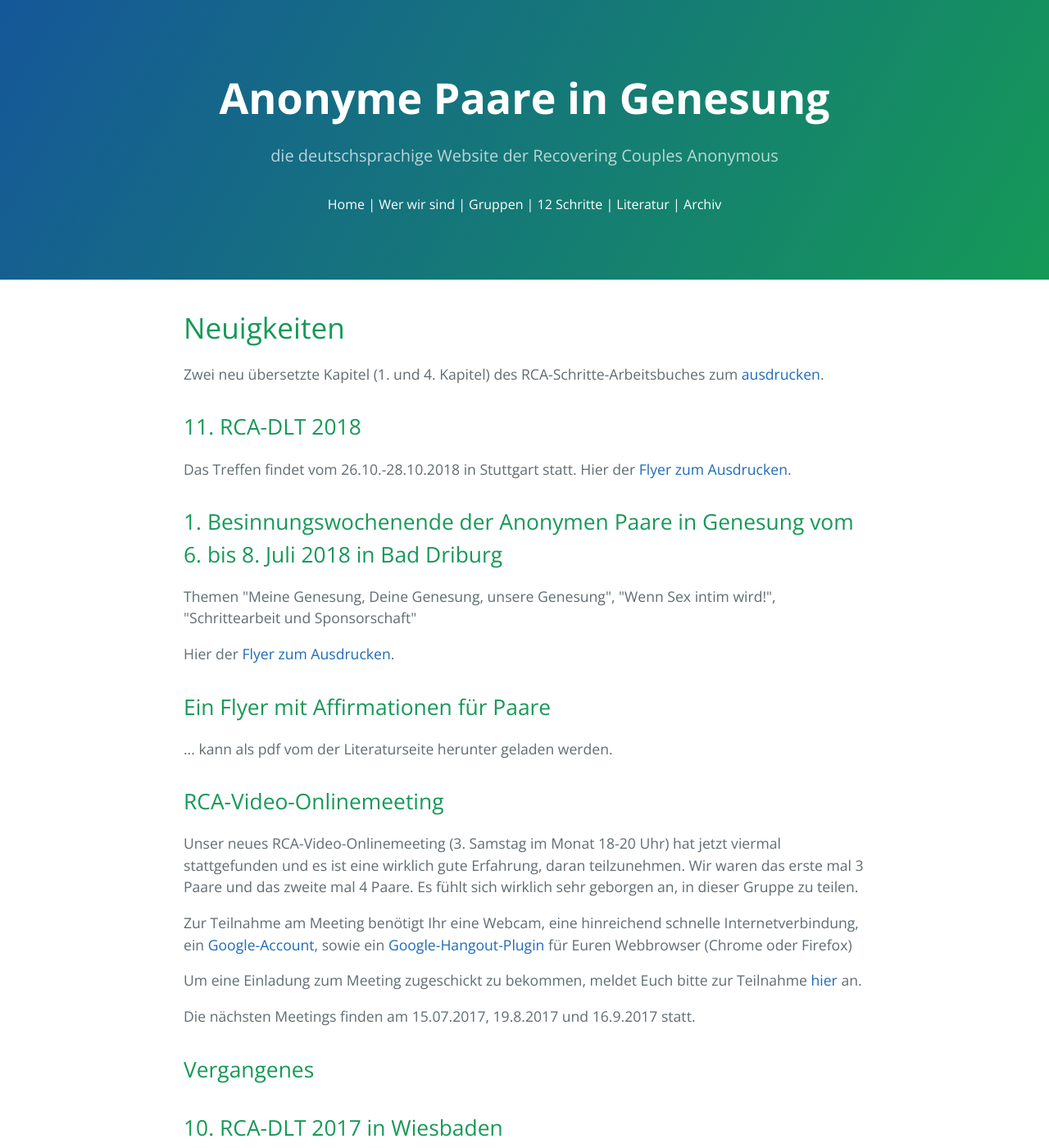
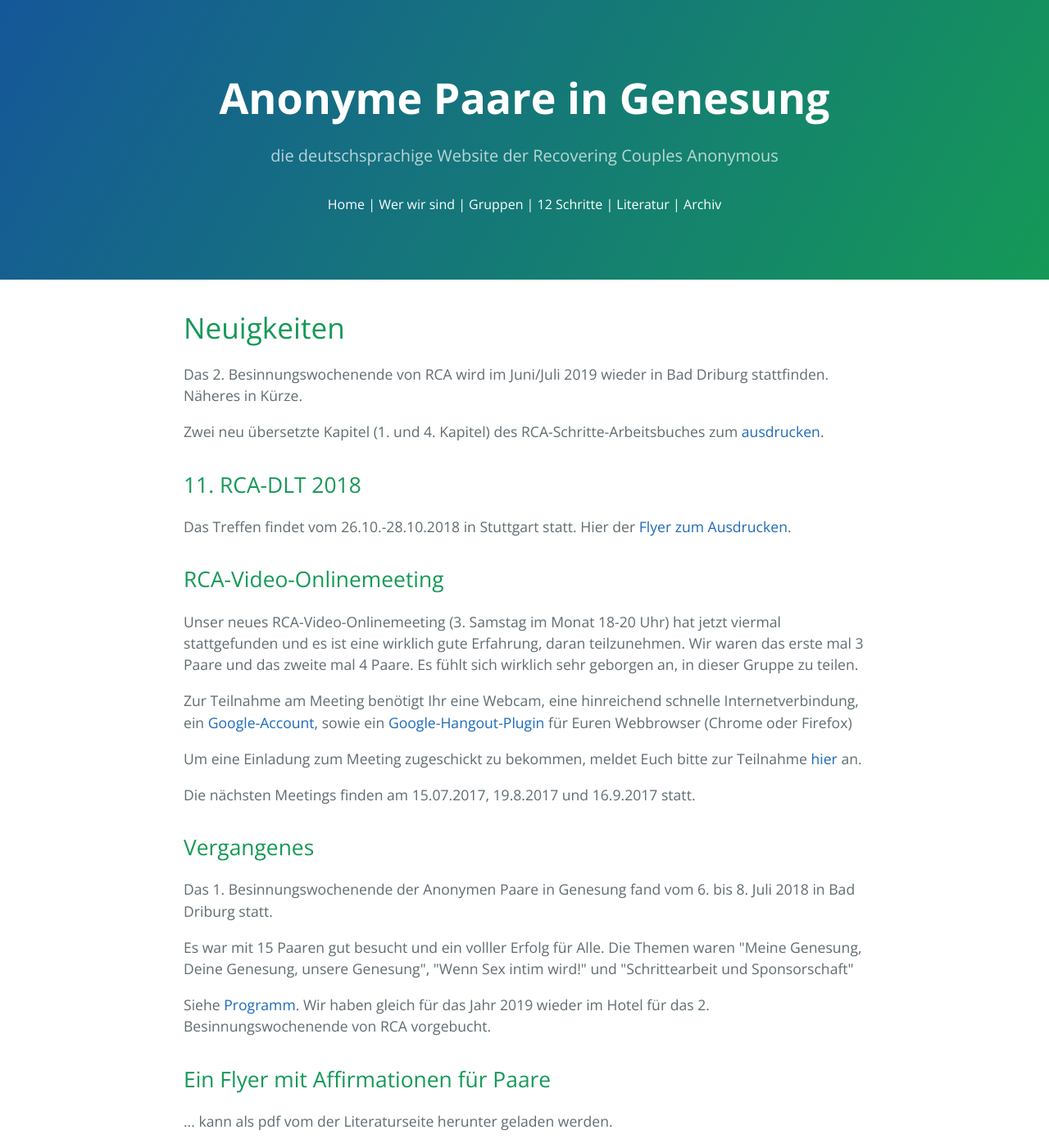
Before and after one commit to rcadeutschland/rcadeutschland.github.io, a Jekyll site: the page built from index.html, in a window 1280 px wide and 1400 px high. Shown: the whole window at 82% size. Built offline with Jekyll 4.4.1, drawn with Linux system fonts in a browser that asks for light colours; nearby versions of some CDN libraries.

Commit message:
Update index.html

```diff
--- a/index.html
+++ b/index.html
@@ -4,15 +4,11 @@ title: RCA Home
 ---
 <h1>Neuigkeiten</h1>
 
+<p>Das 2. Besinnungswochenende von RCA wird im Juni/Juli 2019 wieder in Bad Driburg stattfinden. Näheres in Kürze.</p>
+
 <p>Zwei neu übersetzte Kapitel (1. und 4. Kapitel) des RCA-Schritte-Arbeitsbuches zum <a href="/Literatur">ausdrucken</a>.</p>
 <h2>11. RCA-DLT 2018</h2>
 <p>Das Treffen findet vom 26.10.-28.10.2018 in Stuttgart statt. Hier der <a href="files/RCATreffen2018.pdf">Flyer zum Ausdrucken</a>.</p>
-
-<h2>1. Besinnungswochenende der Anonymen Paare in Genesung vom 6. bis 8. Juli 2018 in Bad Driburg</h2>
-<p>Themen "Meine Genesung, Deine Genesung, unsere Genesung", "Wenn Sex intim wird!", "Schrittearbeit und Sponsorschaft"</p>
-<p>Hier der <a href="files/FlyerRCABesinnungswochenende2018.pdf">Flyer zum Ausdrucken</a>.</p>
-<h2>Ein Flyer mit Affirmationen für Paare</h2>
-<p>... kann als pdf vom der Literaturseite herunter geladen werden.</p>
 
 <h2>RCA-Video-Onlinemeeting</h2>
 <p>Unser neues RCA-Video-Onlinemeeting (3. Samstag im Monat 18-20 Uhr) hat jetzt viermal stattgefunden
@@ -27,6 +23,15 @@ title: RCA Home
 
 
 <h2>Vergangenes</h2>
+
+<p>Das 1. Besinnungswochenende der Anonymen Paare in Genesung fand vom 6. bis 8. Juli 2018 in Bad Driburg statt.</p>
+<p>Es war mit 15 Paaren gut besucht und ein volller Erfolg für Alle. Die Themen waren "Meine Genesung, Deine Genesung, unsere Genesung", "Wenn Sex intim wird!" und "Schrittearbeit und Sponsorschaft"</p>
+<p>Siehe <a href="files/FlyerRCABesinnungswochenende2018.pdf">Programm</a>. Wir haben gleich für das Jahr 2019 wieder im Hotel für das 2. Besinnungswochenende von RCA vorgebucht.</p>
+
+<h2>Ein Flyer mit Affirmationen für Paare</h2>
+<p>... kann als pdf vom der Literaturseite herunter geladen werden.</p>
+
+
 <h2>10. RCA-DLT 2017 in Wiesbaden</h2>
 <p>Das 10. deutschsprachige RCA-Ländertreffen fand vom 3.-5. November 2017 in Wiesbaden
  statt. Hier der <a href="files/FlyerRCADLT2017.pdf">Flyer zum Ausdrucken</a>.</p>
```
